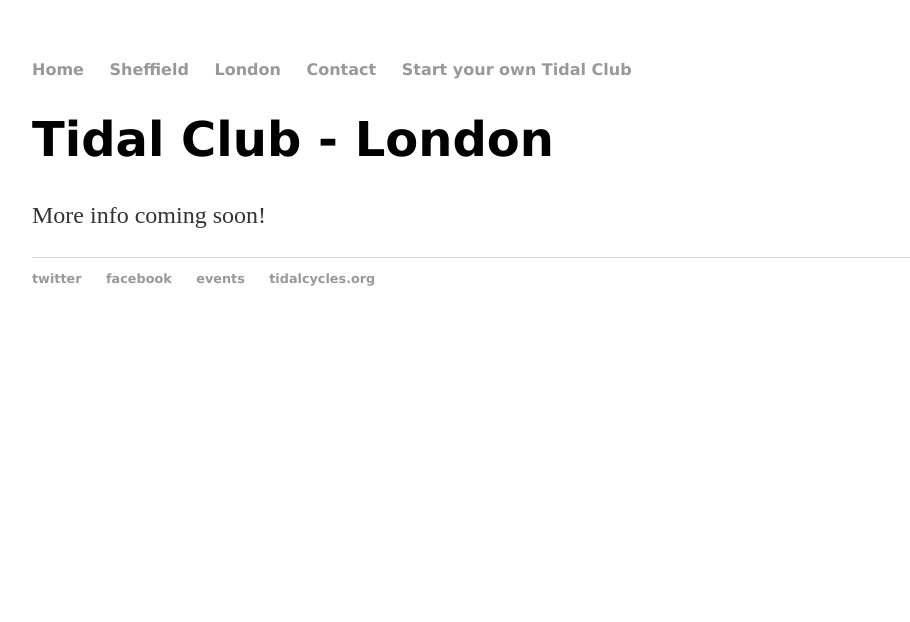
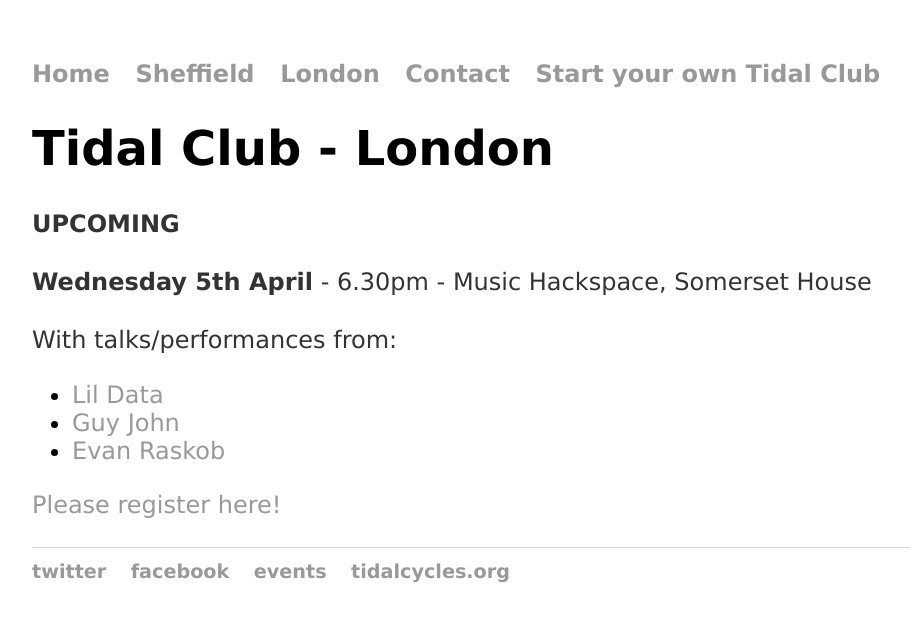
Before and after one commit to tidalclub/tidalclub.github.io, a Jekyll site: the page built from london.html, in a window 1280 px wide. Shown: the top 622 px of the page, without its empty margins (160-1070 px from the left). Built offline with Jekyll 4.4.1, drawn with Linux system fonts in a browser that asks for light colours.

Commit message:
Add London Tidal Meetup details!

```diff
--- a/css/main.css
+++ b/css/main.css
@@ -1,6 +1,7 @@
 body {
     margin: 60px auto;
     width: 70%;
+    font-family:'Lucida Sans Unicode', 'Helvetica', 'Sans-Serif';
 }
 nav ul, footer ul {
     font-family:'Lucida Sans Unicode', 'Helvetica', 'Sans-Serif';
@@ -41,3 +42,7 @@
 ul.posts li {
     list-style: none;
 }
+
+ul li {
+  font-size: 1.5em;
+}
--- a/london.html
+++ b/london.html
@@ -2,7 +2,16 @@
 layout: default
 title: Tidal Club - London
 ---
-    		<div class="blurb">
-        		<h1>Tidal Club - London</h1>
-			<p>More info coming soon!</p>
-			</div><!-- /.blurb -->
+  <div class="blurb">
+    <h1>Tidal Club - London</h1>
+  </div>
+
+  <p><b>UPCOMING</b></p>
+  <p><b>Wednesday 5th April</b> - 6.30pm - Music Hackspace, Somerset House</p>
+  <p>With talks/performances from:</p>
+  <ul>
+    <li><a href="http://data.pcmusic.info/">Lil Data</a></li>
+    <li><a href="http://rumblesan.com/">Guy John</a></li>
+    <li><a href="http://pixelist.info/">Evan Raskob</a></li>
+  </ul>
+  <p><a href="http://musichackspace.org/events/music-hackspace-presents-first-london-tidalcycles-meetup/">Please register here!</a></p>
```
